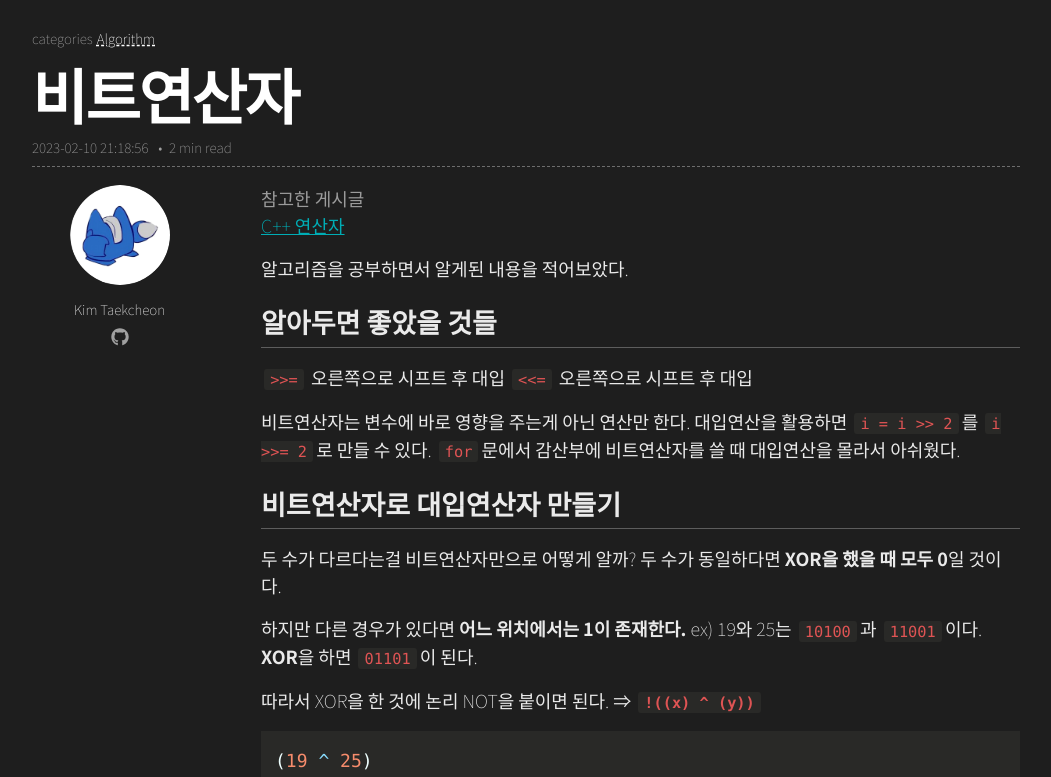
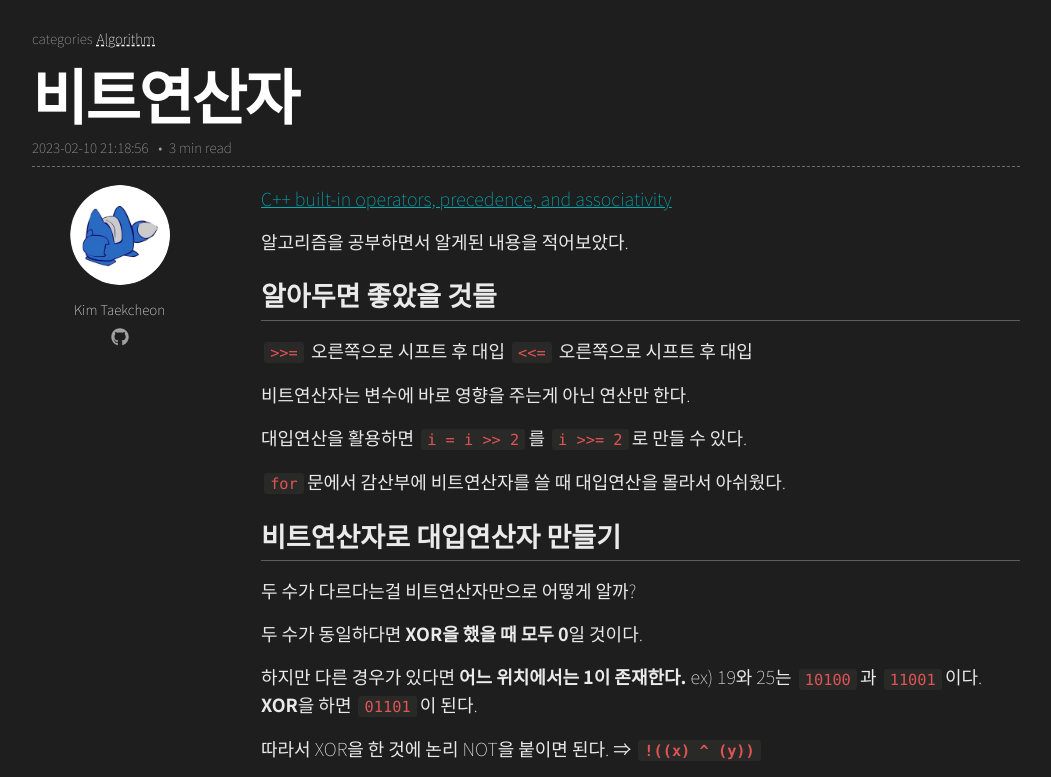
Before and after one commit to 10cheon00/-deprecated-10cheon00.github.io, a Jekyll site: the page built from _posts/2023-02-08-비트연산자.md, in a window 1280 px wide and 900 px high, scrolled down 310 px, cut to the strip 123-900 px from the top of the window. Shown: the whole strip, without its empty margins (114-1165 px from the left). Built offline with Jekyll 4.4.1, drawn with Linux system fonts in a browser that asks for light colours; nearby versions of some CDN libraries.

Commit message:
docs: modified "비트연산자"
some linebreaks added

```diff
--- a/_posts/2023-02-08-비트연산자.md
+++ b/_posts/2023-02-08-비트연산자.md
@@ -4,9 +4,9 @@ categories: Algorithm
 published_at: Fri Feb 10 2023 21:18:56
 ---
 
-<gray>참고한 게시글</gray>
+<gray></gray>
 
-[C++ 연산자](https://learn.microsoft.com/en-us/cpp/cpp/cpp-built-in-operators-precedence-and-associativity?view=msvc-170)
+[C++ built-in operators, precedence, and associativity](https://learn.microsoft.com/en-us/cpp/cpp/cpp-built-in-operators-precedence-and-associativity?view=msvc-170)
 
 알고리즘을 공부하면서 알게된 내용을 적어보았다.
 
@@ -16,12 +16,15 @@ published_at: Fri Feb 10 2023 21:18:56
 `<<=` 오른쪽으로 시프트 후 대입
 
 비트연산자는 변수에 바로 영향을 주는게 아닌 연산만 한다.
+
 대입연산을 활용하면 `i = i >> 2`를 `i >>= 2`로 만들 수 있다.
+
 `for`문에서 감산부에 비트연산자를 쓸 때 대입연산을 몰라서 아쉬웠다.
 
 ## 비트연산자로 대입연산자 만들기
 
 두 수가 다르다는걸 비트연산자만으로 어떻게 알까?
+
 두 수가 동일하다면 **XOR을 했을 때 모두 0**일 것이다.
 
 하지만 다른 경우가 있다면 **어느 위치에서는 1이 존재한다.**
```
